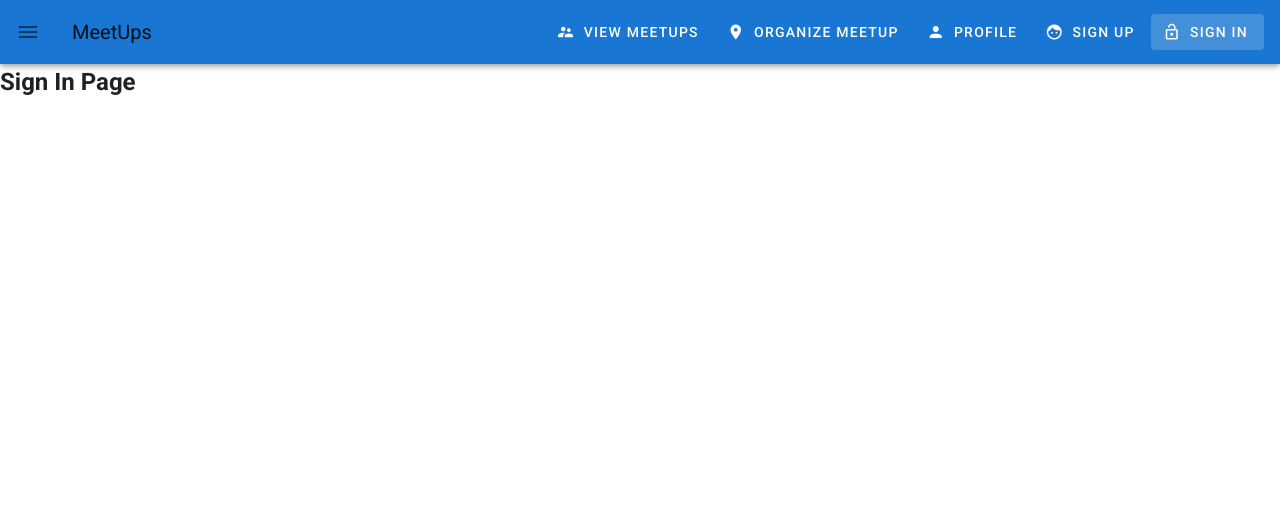
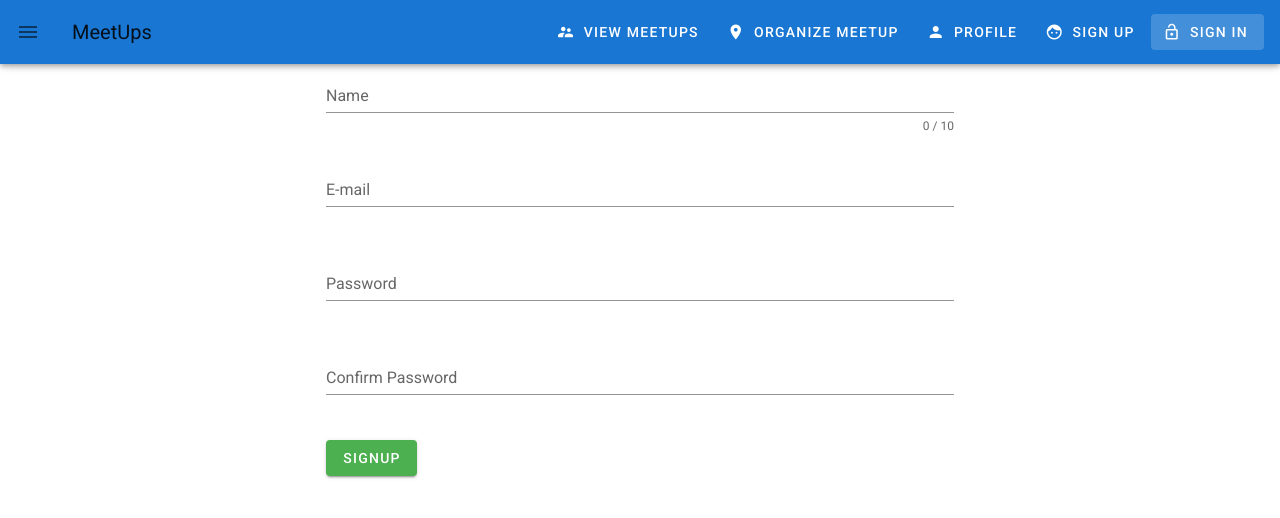
Before and after one commit to prady1900/meetup-manager, a Vue app: page /signin in a window 1280 px wide. Shown: the top 518 px of the page. Built offline with nearby package versions, Linux system fonts and the light colour scheme.

Commit message:
Firebase & Sign UP page

```diff
--- a/src/components/User/SignIn.vue
+++ b/src/components/User/SignIn.vue
@@ -1,9 +1,95 @@
 <template>
-  <h2>Sign In Page</h2>
+
+  <v-form ref="form" v-model="valid" lazy-validation>
+  <v-row>
+    <v-col xs="12" sm="12" md="6" offset-md="3">
+        <v-text-field
+        v-model="name"
+        :counter="10"
+        :rules="nameRules"
+        label="Name"
+        required
+      ></v-text-field>
+    </v-col>
+
+    <v-col xs="12" sm="12" md="6" offset-md="3">
+        <v-text-field
+          v-model="email"
+          :rules="emailRules"
+          label="E-mail"
+          required
+      ></v-text-field>
+    </v-col>
+
+    <v-col xs="12" sm="12" md="6" offset-md="3">
+        <v-text-field
+          v-model="password"
+          :rules="passRules"
+          label="Password"
+          required
+      ></v-text-field>
+    </v-col>
+
+    <v-col xs="12" sm="12" md="6" offset-md="3">
+        <v-text-field
+          v-model="confirmPassword"
+          :rules="[comparePass]"
+          label="Confirm Password"
+          required
+      ></v-text-field>
+    </v-col>
+
+
+    <v-col xs="12" sm="12" md="6" offset-md="3">
+        <v-btn
+      :disabled="!valid"
+      color="success"
+      class="mr-4"
+      @click="onSignUp"
+      type="submit"
+    >
+      SignUp
+    </v-btn>
+    </v-col>
+
+
+  </v-row>
+  </v-form>
+
 </template>
 
 <script>
 export default {
+  data: ()=>({
+    valid: true,
+    name:'',
+    nameRules:[
+      v => !!v || 'Name is required',
+      v => (v && v.length <= 10) || 'Name must be less than 10 characters',
+    ],
+    email: '',
+    emailRules: [
+      v => !!v || 'E-mail is required',
+      v => /.+@.+\..+/.test(v) || 'E-mail must be valid',
+      ],
+
+    password: '',
+    confirmPassword:''
+  }),
+
+  computed:{
+    comparePass(){
+      return this.password !== this.confirmPassword ? 'Password Do not Match' : ''
+    }
+  },
+
+  methods: {
+    onSignUp(){
+      this.$refs.form.validate()
+      // Vuex
+    }
+  },
+
 
 }
 </script>
--- a/src/main.js
+++ b/src/main.js
@@ -5,6 +5,7 @@ import {store} from './store/index'
 import vuetify from './plugins/vuetify'
 import 'material-design-icons-iconfont/dist/material-design-icons.css'
 import DateFilter from './filters/date'
+import * as firebase from 'firebase'
 
 Vue.config.productionTip = false
 Vue.filter('date',DateFilter)
@@ -12,5 +13,15 @@ new Vue({
   router,
   store,
   vuetify,
-  render: h => h(App)
+  render: h => h(App),
+  created(){
+    firebase.initializeApp({
+      apiKey: "AIzaSyDOsAcscnElU6RfuOFD0E0ICzLUdROf5JY",
+      authDomain: "meet-ups-e78ee.firebaseapp.com",
+      projectId: "meet-ups-e78ee",
+      storageBucket: "meet-ups-e78ee.appspot.com",
+      messagingSenderId: "916491785874",
+      appId: "1:916491785874:web:e99879baccc4028599384b",
+    })
+  }
 }).$mount('#app')
```
